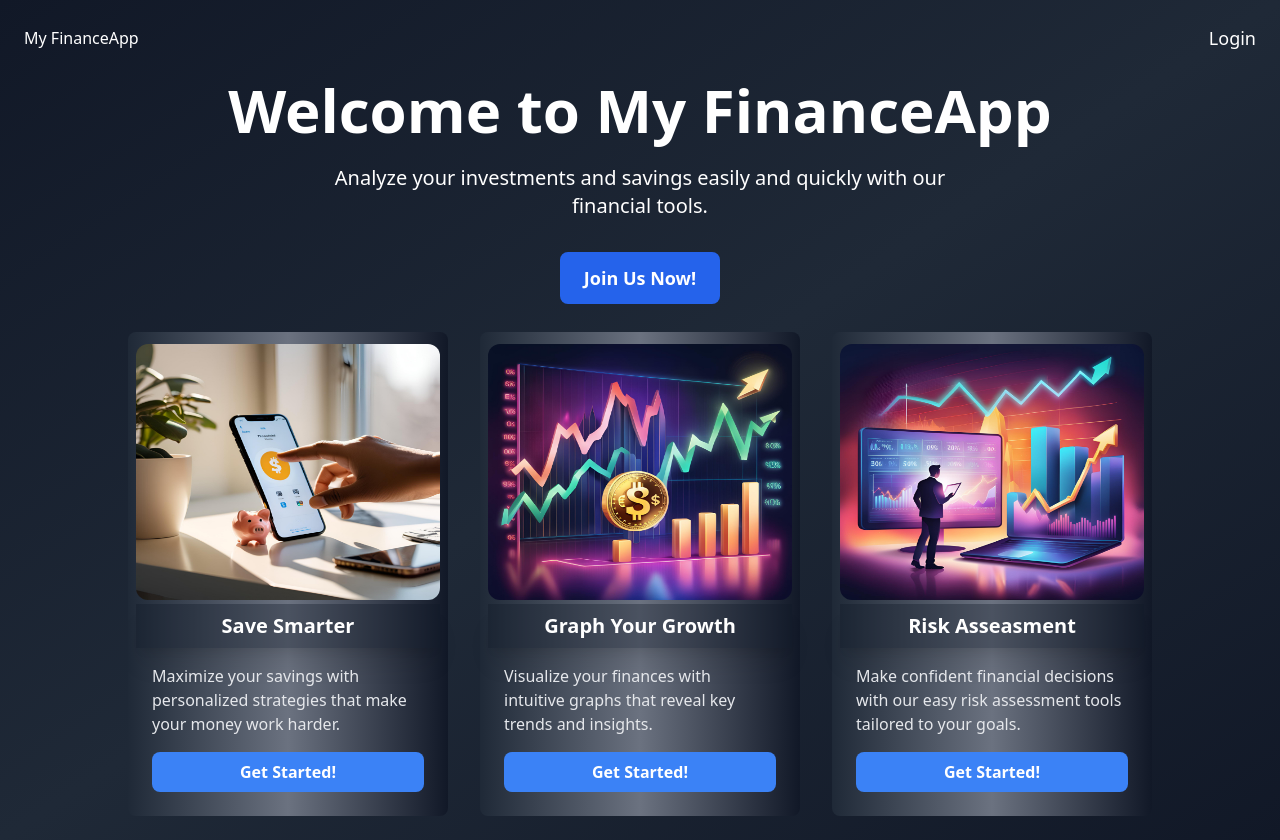
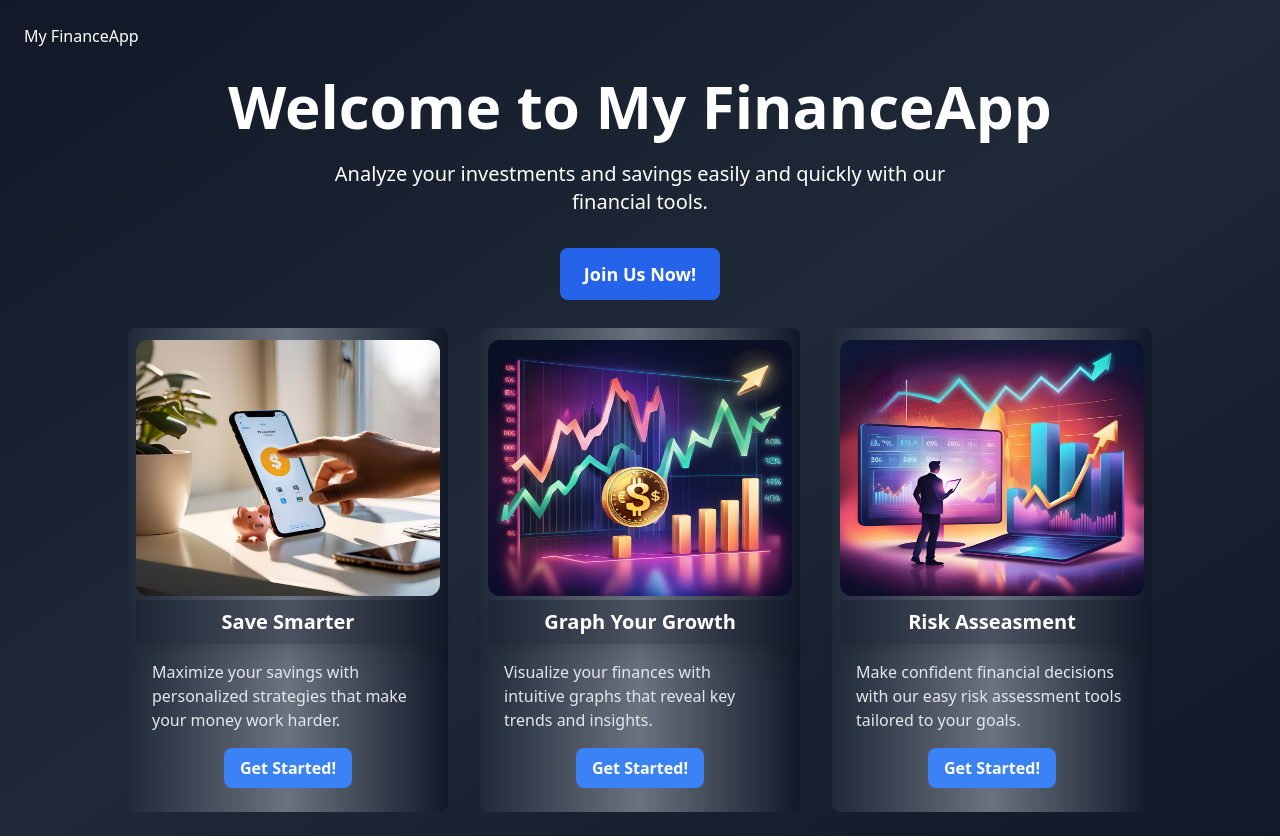
Before and after one commit to Gabo-Dev/Financial-Dashboard, a React (Vite) app in the folder DashboardApp/: page / in a window 1280 px wide. Built offline with nearby package versions, Linux system fonts and the light colour scheme.

Commit message:
beta landing page layout

```diff
--- a/DashboardApp/src/App.jsx
+++ b/DashboardApp/src/App.jsx
@@ -1,4 +1,4 @@
-import { Routes, Route, Navigate } from "react-router-dom";
+import { Routes, Route, Navigate, useLocation } from "react-router-dom";
 import Home from "./pages/Home";
 import SavingsPage from "./pages/SavingsPage";
 import UsersPage from "./pages/UsersPage";
@@ -7,10 +7,9 @@ import OrdersPage from "./pages/OrdersPage";
 import AnalyticsPage from "./pages/AnalyticsPage";
 import SettingsPage from "./pages/SettingsPage";
 import LandingPage from "./pages/LandingPage";
+import Sidebar from "./components/Sidebar";
 
-import Sidebar from "./components/Sidebar";
-import { useState } from "react";
-
+function App() {
   const routes = [
     { path: "/home", element: <Home /> },
     { path: "/savings", element: <SavingsPage /> },
@@ -20,33 +19,27 @@ const routes = [
     { path: "/analytics", element: <AnalyticsPage /> },
     { path: "/settings", element: <SettingsPage /> },
   ];
+  // Get the current location
+  const location = useLocation();
+  //  Verify if the location contains the landing page
+  const isLandingPage = location.pathname === "/";
 
-function App() {
-  const [isAuthenticated, setIsAuthenticated] = useState(false); // Estado de autenticación
 
-  const handleLogin = () => {
-    setIsAuthenticated(true); // Simula el inicio de sesión
-  };
 
   return (
     <>
+      {/* Show Sidebar only if it's not the landing page */}
+      {!isLandingPage && <Sidebar />}
       <Routes>
         {/* Ruta para la landing page */}
-        <Route path="/" element={<LandingPage onLogin={handleLogin} />} />
+        <Route path="/" element={<LandingPage />} />
 
         {/* Rutas que requieren autenticación */}
         {routes.map((route, index) => (
           <Route
             key={index}
             path={route.path}
-            element={isAuthenticated ? (
-              <>
-                <Sidebar />  {/* Sidebar solo se renderiza si el usuario está autenticado */}
-                {route.element}
-              </>
-            ) : (
-              <Navigate to="/" /> // Redirige a la landing page si no está autenticado
-            )}
+            element={route.element}
           />
         ))}
       </Routes>
--- a/DashboardApp/src/components/common/Card.jsx
+++ b/DashboardApp/src/components/common/Card.jsx
@@ -1,21 +1,27 @@
 import React from "react";
+import { Link } from "react-router-dom";
 
 function Card({ image, title, description }) {
   return (
     <div className="bg-gradient-to-r from-gray-800 via-gray-500 to-gray-900 p-2 rounded-lg max-w-xs mx-auto max-h-full">
       <div className="relative my-1">
-        <img className="w-full h-64 rounded-xl" src={image} alt="Product Image" />
+        <img
+          className="w-full h-64 rounded-xl"
+          src={image}
+          alt="Product Image"
+        />
       </div>
       <div className="p-2  shadow-xl bg-gray-900 bg-opacity-35 flex justify-center  ">
-        <h3 className="text-xl  text-white font-bold">
-          {title}
-        </h3>
+        <h3 className="text-xl  text-white font-bold">{title}</h3>
       </div>
-      <div className="flex flex-col p-4">
+      <div className="flex flex-col p-4 items-center">
         <p className="text-gray-200 mb-4 ">{description}</p>
-        <button className="bg-blue-500 hover:bg-blue-600 text-white font-bold py-2 px-4 rounded-lg hover:shadow-md">
+        <Link
+          to={"/home"}
+          className="bg-blue-500 hover:bg-blue-600 text-white font-bold py-2 px-4 rounded-lg hover:shadow-md w-fit "
+        >
           Get Started!
-        </button>
+        </Link>
       </div>
     </div>
   );
--- a/DashboardApp/src/pages/Home.jsx
+++ b/DashboardApp/src/pages/Home.jsx
@@ -4,6 +4,7 @@ import Stats from '../components/common/Stats'
 import { motion } from 'framer-motion'
 import { BarChart2, Users, Zap, ShoppingBag } from 'lucide-react'
 import CurrenciesOverviewChart from '../components/overview/CurrenciesOverviewChart'
+
 
 function Home() {
   return (
--- a/DashboardApp/src/pages/LandingPage.jsx
+++ b/DashboardApp/src/pages/LandingPage.jsx
@@ -10,11 +10,6 @@ function LandingPage() {
     <section className=" bg-gradient-to-br  from-gray-900 via-gray-800 to-gray-900 text-white flex flex-col  gap-7 p-6">
       <header className="flex justify-between items-center ">
         <div>My FinanceApp</div>
-        <nav>
-          <Link to="/login" className="text-lg hover:underline">
-            Login
-          </Link>
-        </nav>
       </header>
 
       <div className="flex flex-col items-center justify-center flex-1 text-center px-6">
@@ -25,10 +20,11 @@ function LandingPage() {
           Analyze your investments and savings easily and quickly with our
           financial tools.
         </p>
-        <Link to="/Home">
-          <button className="px-6 py-3 bg-blue-600 text-lg font-semibold rounded-lg hover:bg-blue-700 transition duration-300">
-            Join Us Now!
-          </button>
+        <Link
+          to="/home"
+          className="px-6 py-3 bg-blue-600 text-lg font-semibold rounded-lg hover:bg-blue-700 transition duration-300"
+        >
+          Join Us Now!
         </Link>
       </div>
 
@@ -46,9 +42,8 @@ function LandingPage() {
         <Card
           image={riskAssessment}
           title="Risk Asseasment"
-          description= "Make confident financial decisions with our easy risk assessment tools tailored to your goals."
+          description="Make confident financial decisions with our easy risk assessment tools tailored to your goals."
         />
-
       </div>
     </section>
   );
```
Lines whose indentation alone changed are shown as unchanged.
